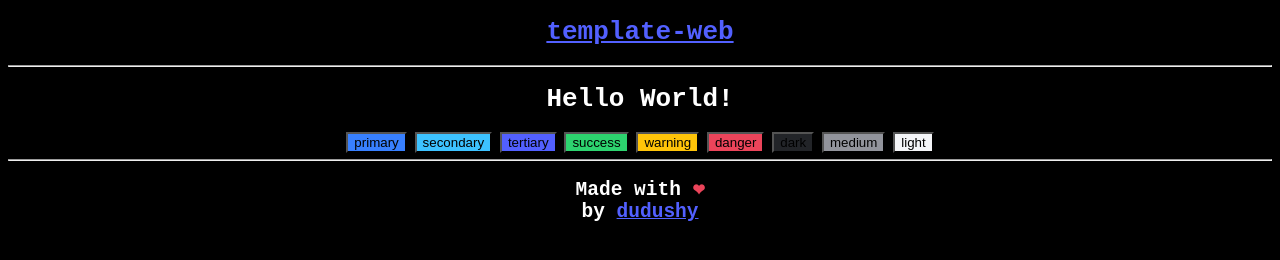
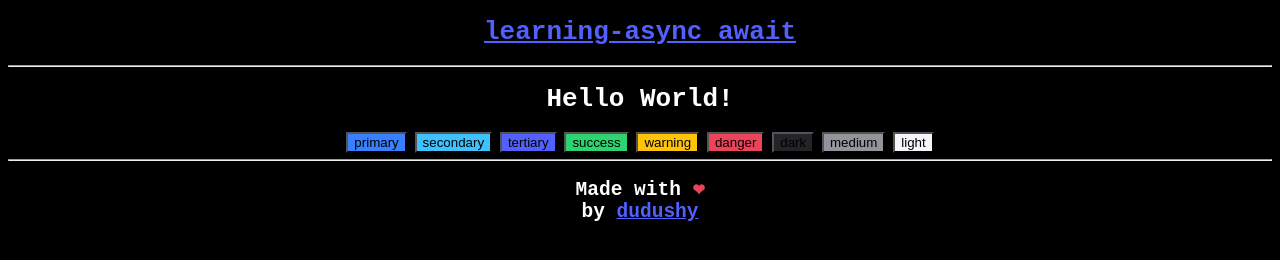
Before and after one commit to dudushy/learning-async_await, a plain HTML site: page docs/index.html in a window 1280 px wide. Drawn offline with Linux system fonts and the light colour scheme.

Commit message:
Update index.html

```diff
--- a/docs/index.html
+++ b/docs/index.html
@@ -3,14 +3,14 @@
 
 <head>
   <meta charset="UTF-8">
-  <title>template-web</title>
+  <title>learning-async_await</title>
   <link rel="stylesheet" href="style.css">
 </head>
 
 <body>
   <header>
     <h1>
-      <a href="https://github.com/dudushy/template-web" target="_blank">template-web</a>
+      <a href="https://github.com/dudushy/learning-async_await" target="_blank">learning-async_await</a>
     </h1>
   </header>
   <hr>
```
